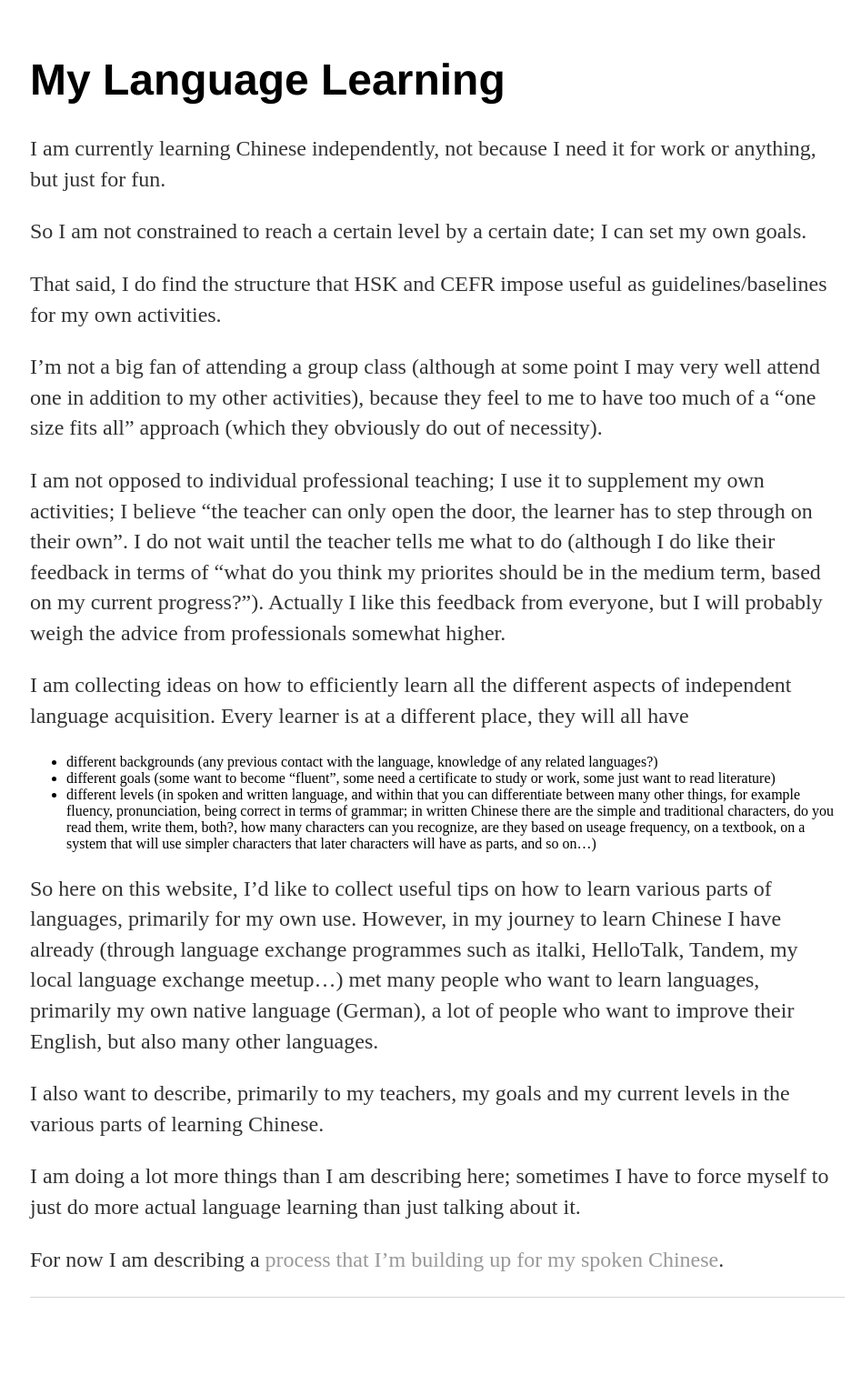
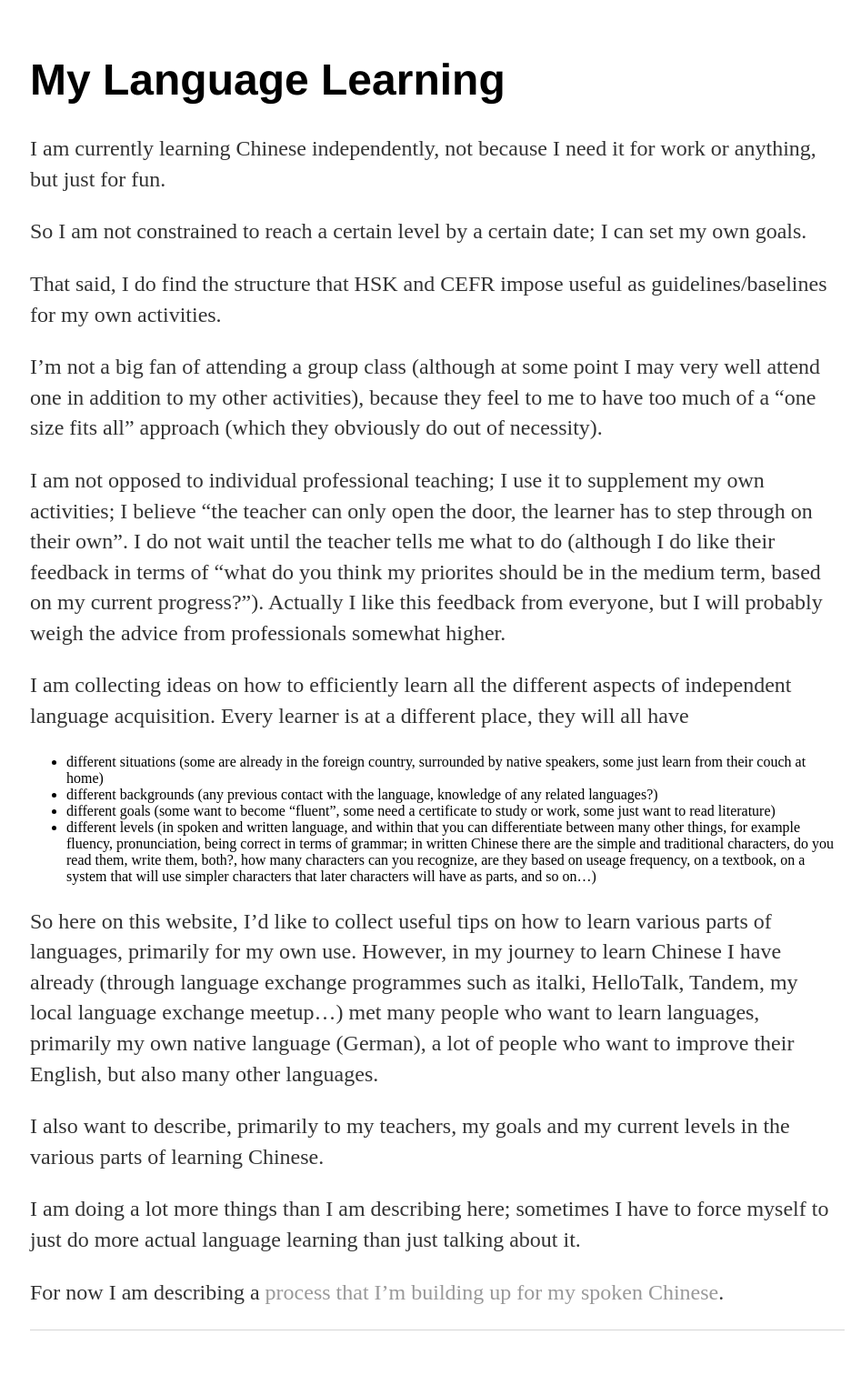
Before and after one commit to nczempin/ll, a Jekyll site: the page built from index.md, in a window 1280 px wide. Shown: the whole page at 91% size, without its empty margins (159-1106 px from the left). Built offline with Jekyll 4.4.1, drawn with Linux system fonts in a browser that asks for light colours; before the commit the page ends 1487 px from its top, so only the background shows below that.

Commit message:
Update index.md

```diff
--- a/index.md
+++ b/index.md
@@ -16,6 +16,7 @@ I am not opposed to individual professional teaching; I use it to supplement my
 
 I am collecting ideas on how to efficiently learn all the different aspects of independent language acquisition.
 Every learner is at a different place, they will all have
+* different situations (some are already in the foreign country, surrounded by native speakers, some just learn from their couch at home)
 * different backgrounds (any previous contact with the language, knowledge of any related languages?)
 * different goals (some want to become "fluent", some need a certificate to study or work, some just want to read literature)
 * different levels (in spoken and written language, and within that you can differentiate between many other things, for example fluency, pronunciation, being correct in terms of grammar; in written Chinese there are the simple and traditional characters, do you read them, write them, both?, how many characters can you recognize, are they based on useage frequency, on a textbook, on a system that will use simpler characters that later characters will have as parts, and so on...)
```
